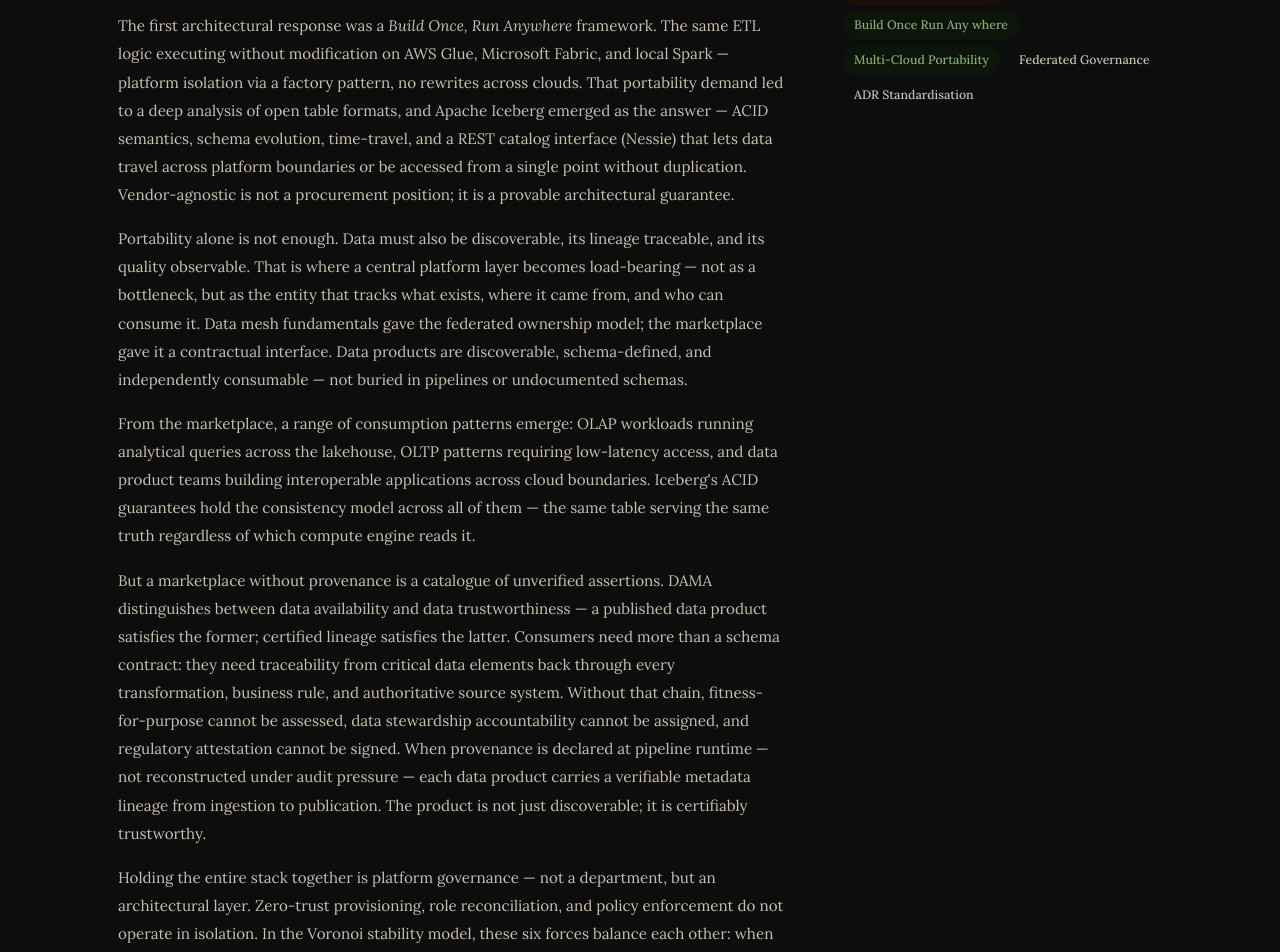
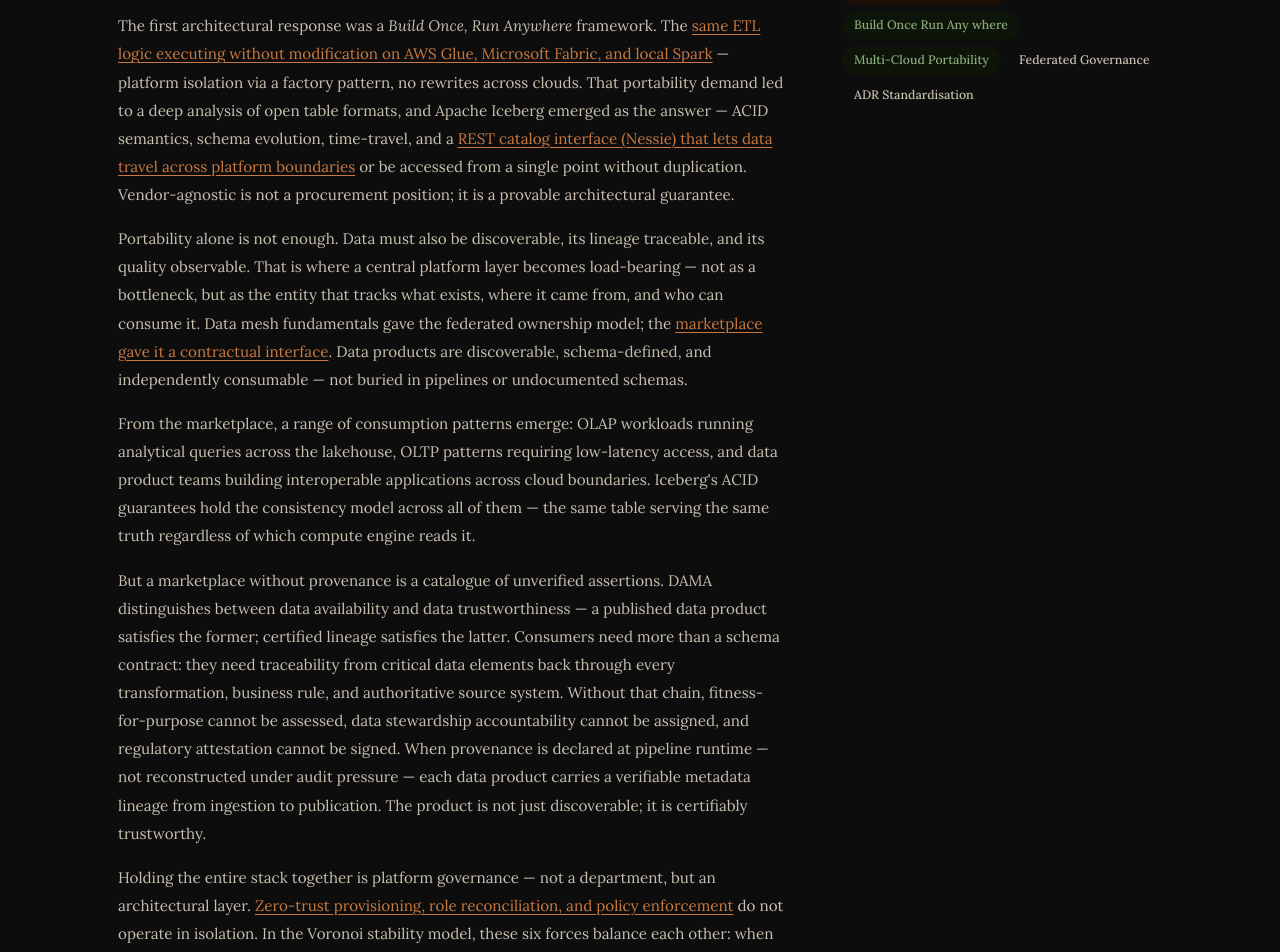
Before and after one commit to techbitsvsk/techbitsvsk.github.io, a React (Vite) app: page /#/ in a window 1280 px wide. Shown: the part 2700-3652 px from the top of the page. Built offline with nearby package versions, Linux system fonts and the light colour scheme; a web font is replaced by a local one.

Commit message:
fix syle issues in home page

```diff
--- a/src/pages/Home.jsx
+++ b/src/pages/Home.jsx
@@ -1,4 +1,11 @@
 import { Link } from 'react-router-dom'
+
+const linkStyle = {
+  color: 'var(--primary)',
+  textDecoration: 'underline',
+  textUnderlineOffset: '3px',
+  textDecorationThickness: '1px',
+}
 
 const projects = [
   {
@@ -202,13 +209,13 @@
               <p style={{ marginTop: '16px' }}>
                 The first architectural response was a <em>Build Once, Run Anywhere</em> framework.{' '}
                 The{' '}
-                <a href="https://github.com/techbitsvsk/multicloud_repo" target="_blank" rel="noopener noreferrer">
+                <a href="https://github.com/techbitsvsk/multicloud_repo" target="_blank" rel="noopener noreferrer" style={linkStyle}>
                   same ETL logic executing without modification on AWS Glue, Microsoft Fabric, and local Spark
                 </a>{' '}
                 — platform isolation via a factory pattern, no rewrites across clouds. That portability
                 demand led to a deep analysis of open table formats, and Apache Iceberg emerged as the
                 answer — ACID semantics, schema evolution, time-travel, and a{' '}
-                <a href="https://github.com/techbitsvsk/catalog_sync" target="_blank" rel="noopener noreferrer">
+                <a href="https://github.com/techbitsvsk/catalog_sync" target="_blank" rel="noopener noreferrer" style={linkStyle}>
                   REST catalog interface (Nessie) that lets data travel across platform boundaries
                 </a>{' '}
                 or be accessed from a single point without duplication. Vendor-agnostic is not a
@@ -220,7 +227,7 @@
                 becomes load-bearing — not as a bottleneck, but as the entity that tracks
                 what exists, where it came from, and who can consume it. Data mesh fundamentals
                 gave the federated ownership model; the{' '}
-                <a href="https://github.com/techbitsvsk/data-product-platform" target="_blank" rel="noopener noreferrer">
+                <a href="https://github.com/techbitsvsk/data-product-platform" target="_blank" rel="noopener noreferrer" style={linkStyle}>
                   marketplace gave it a contractual interface
                 </a>
                 . Data products are discoverable, schema-defined, and independently consumable —
@@ -249,7 +256,7 @@
               <p style={{ marginTop: '16px' }}>
                 Holding the entire stack together is platform governance — not a department, but
                 an architectural layer.{' '}
-                <a href="https://github.com/techbitsvsk/fabric_automation" target="_blank" rel="noopener noreferrer">
+                <a href="https://github.com/techbitsvsk/fabric_automation" target="_blank" rel="noopener noreferrer" style={linkStyle}>
                   Zero-trust provisioning, role reconciliation, and policy enforcement
                 </a>{' '}
                 do not operate in isolation. In the Voronoi stability model, these six forces
@@ -259,7 +266,7 @@
               </p>
               <p style={{ marginTop: '16px' }}>
                 Lineage is the load-bearing primitive that makes governance real.{' '}
-                <a href="https://github.com/techbitsvsk/stratum_tpch" target="_blank" rel="noopener noreferrer">
+                <a href="https://github.com/techbitsvsk/stratum_tpch" target="_blank" rel="noopener noreferrer" style={linkStyle}>
                   Stratum makes it structural
                 </a>
                 : every pipeline emits explicit column-level provenance via OpenLineage,
```
